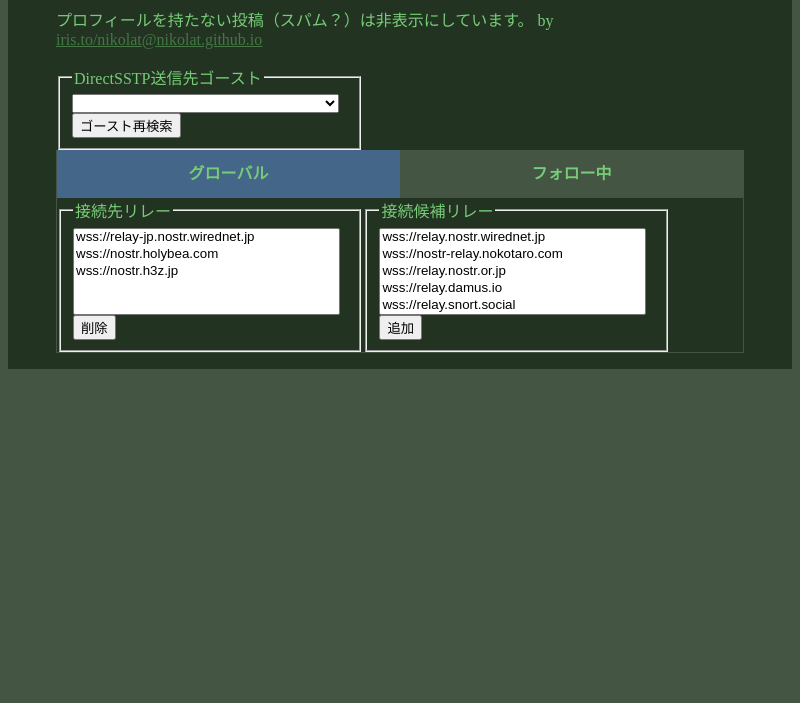
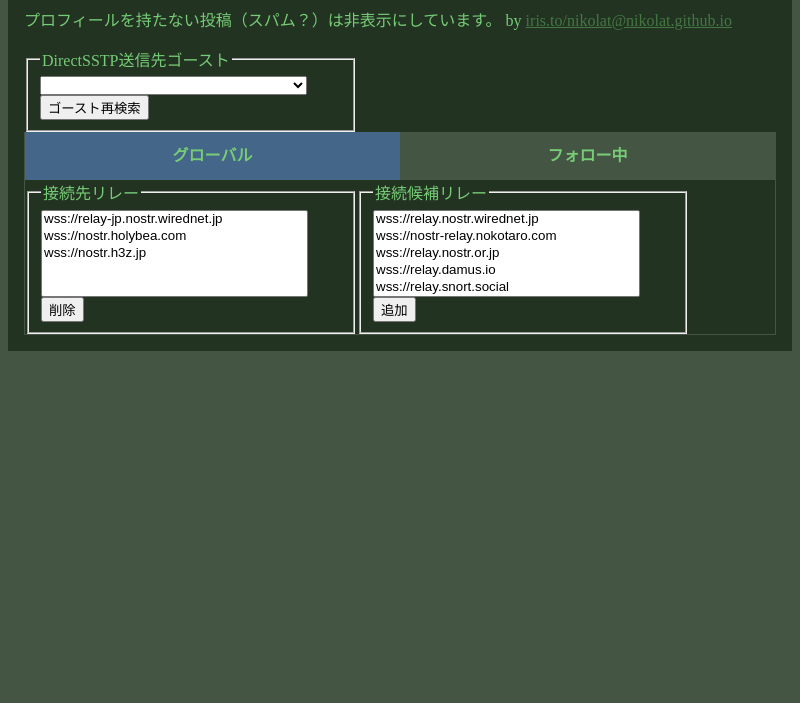
Before and after one commit to nikolat/angolmois, an Electron app: page docs/index.html in a window 800 px wide. Shown: the part 97-800 px from the top of the page. Drawn offline with Linux system fonts and the light colour scheme; no server answers.

Commit message:
make it look better

```diff
--- a/docs/main.css
+++ b/docs/main.css
@@ -18,7 +18,7 @@ a:active {
 }
 #container {
 	background-color: #232;
-	padding: 1em 3em;
+	padding: 1em;
 }
 #container fieldset {
 	max-width: calc(100%/2.5);
@@ -78,7 +78,6 @@ input[name="tab_item"] {
 
 #container dl {
 	clear: left;
-	word-break: break-all;
 	margin-block-start: 0;
 	margin-block-end: 0;
 }
@@ -108,6 +107,7 @@ input[name="tab_item"] {
 	float: right;
 }
 #container dd {
+	word-break: break-all;
 	clear: right;
 	white-space: pre-wrap;
 	margin-left: 70px;
```
Also changed, not shown: src/angolmois-web/dist/main.css.
